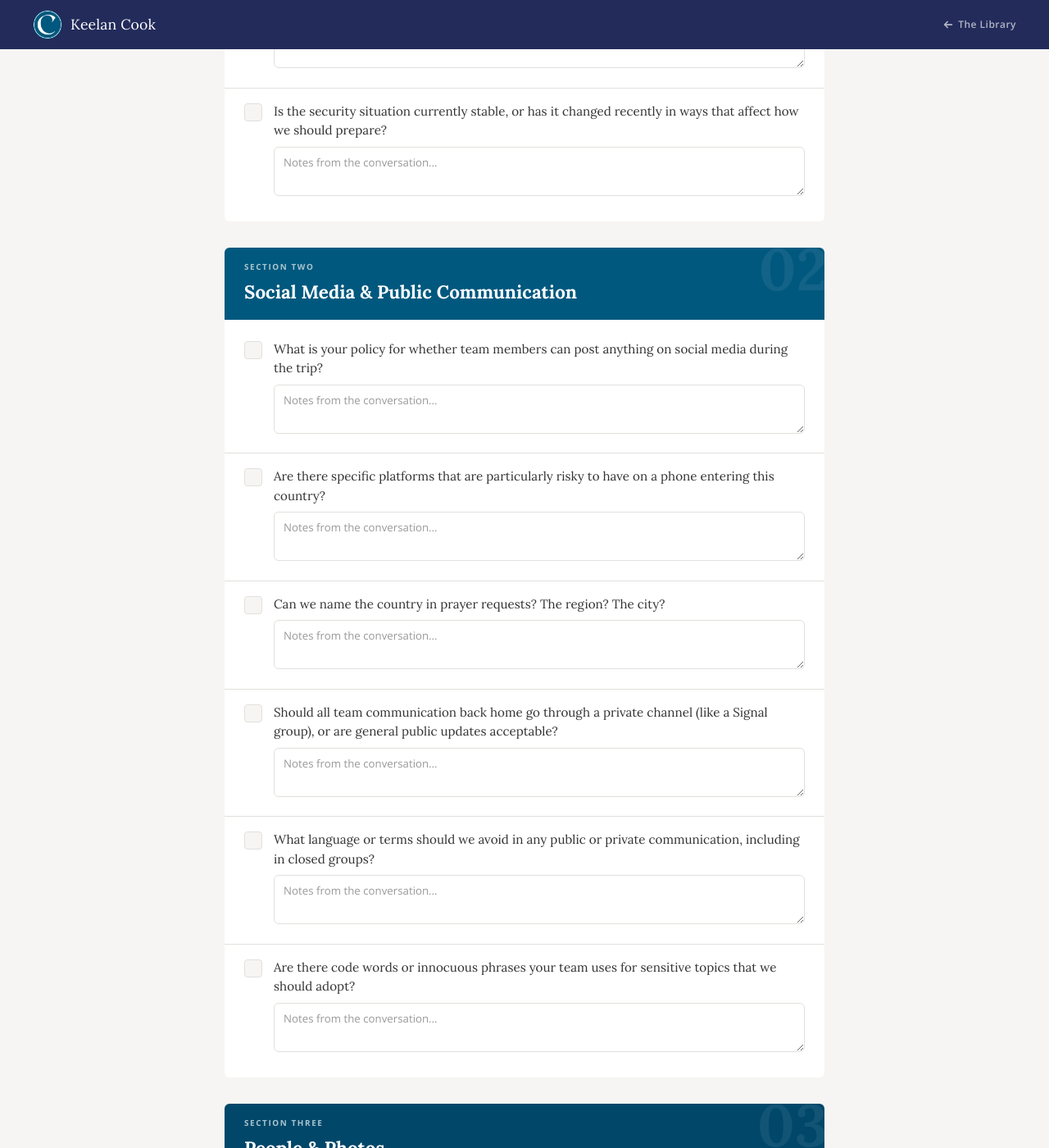
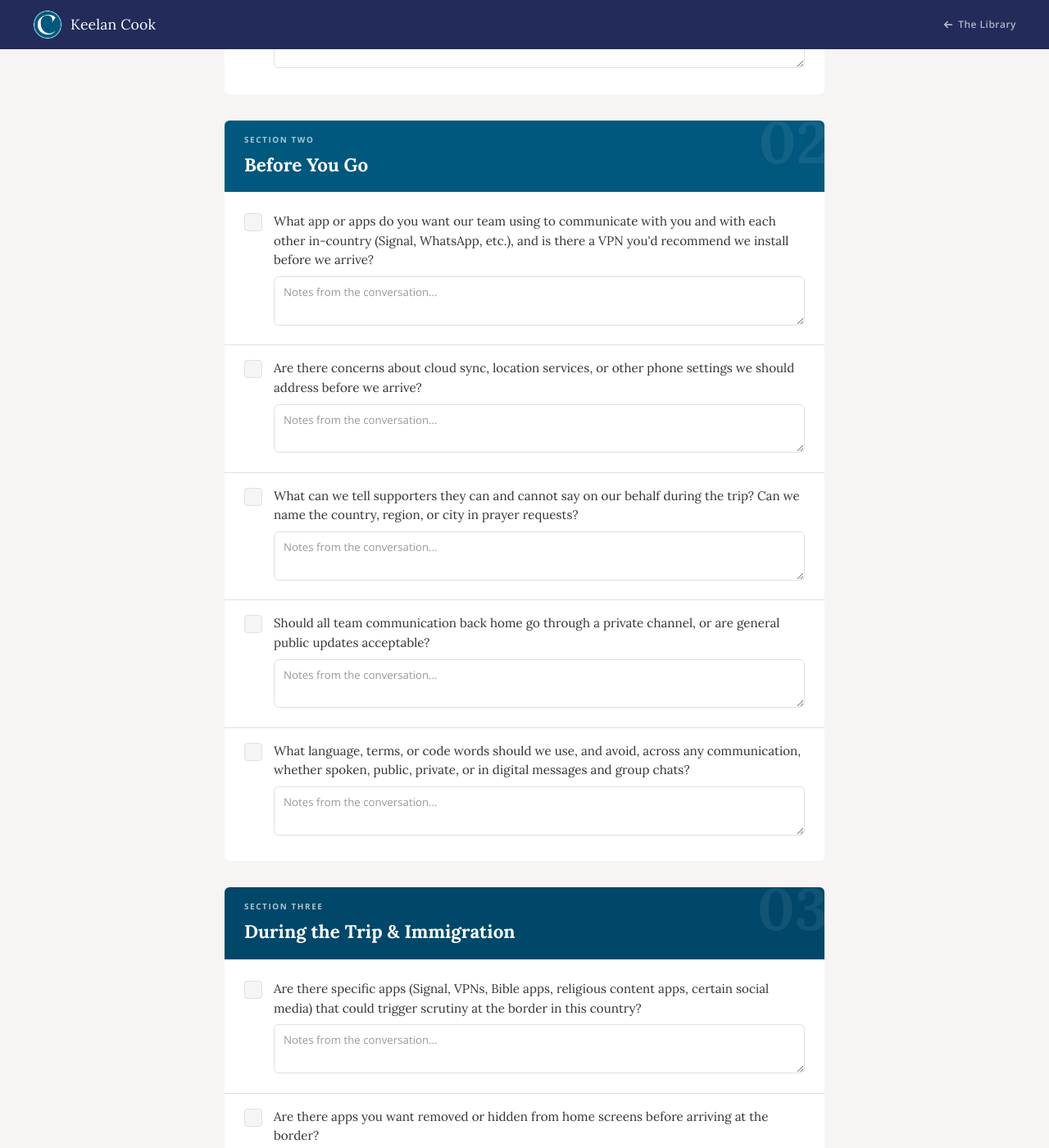
Before and after one commit to keelancook/keelancook.github.io, a Jekyll site: the page built from library/trip-security-checklist.html, in a window 1280 px wide and 1400 px high, scrolled down 1387 px. Shown: the whole window at 82% size. Built offline with Jekyll 4.4.1, drawn with Linux system fonts in a browser that asks for light colours; some of the changed text lies outside the part shown.

Commit message:
Streamlined questions on Trip Checklist

```diff
--- a/library/trip-security-checklist.html
+++ b/library/trip-security-checklist.html
@@ -333,12 +333,12 @@
       </div>
     </div>
 
-    <!-- ══════════════════════ THREAT CONTEXT ══════════════════════ -->
+    <!-- ══════════════════════ SECURITY CONTEXT ══════════════════════ -->
     <div class="checklist-section">
       <div class="section-header">
         <div class="section-header-ghost">01</div>
         <div class="section-header-eyebrow">Section One</div>
-        <div class="section-header-name">Threat Context</div>
+        <div class="section-header-name">Security Context</div>
       </div>
       <div class="checklist-body">
         <div class="check-item">
@@ -365,13 +365,6 @@
         <div class="check-item">
           <div class="check-box-wrap"><input type="checkbox" id="q4"><label class="check-box-visual" for="q4"></label></div>
           <div class="check-content">
-            <p class="check-question">Are there specific apps, Signal, VPNs, Bible apps, religious content apps, that trigger scrutiny at the border in this country?</p>
-            <textarea class="check-note" placeholder="Notes from the conversation..."></textarea>
-          </div>
-        </div>
-        <div class="check-item">
-          <div class="check-box-wrap"><input type="checkbox" id="q5"><label class="check-box-visual" for="q5"></label></div>
-          <div class="check-content">
             <p class="check-question">Is the security situation currently stable, or has it changed recently in ways that affect how we should prepare?</p>
             <textarea class="check-note" placeholder="Notes from the conversation..."></textarea>
           </div>
@@ -379,189 +372,143 @@
       </div>
     </div>
 
-    <!-- ══════════════════ SOCIAL MEDIA & COMMUNICATION ══════════════════ -->
+    <!-- ══════════════════════ BEFORE YOU GO ══════════════════════ -->
     <div class="checklist-section">
       <div class="section-header teal-bg">
         <div class="section-header-ghost">02</div>
         <div class="section-header-eyebrow">Section Two</div>
-        <div class="section-header-name">Social Media &amp; Public Communication</div>
+        <div class="section-header-name">Before You Go</div>
       </div>
       <div class="checklist-body">
         <div class="check-item">
+          <div class="check-box-wrap"><input type="checkbox" id="q5"><label class="check-box-visual" for="q5"></label></div>
+          <div class="check-content">
+            <p class="check-question">What app or apps do you want our team using to communicate with you and with each other in-country (Signal, WhatsApp, etc.), and is there a VPN you'd recommend we install before we arrive?</p>
+            <textarea class="check-note" placeholder="Notes from the conversation..."></textarea>
+          </div>
+        </div>
+        <div class="check-item">
           <div class="check-box-wrap"><input type="checkbox" id="q6"><label class="check-box-visual" for="q6"></label></div>
+          <div class="check-content">
+            <p class="check-question">Are there concerns about cloud sync, location services, or other phone settings we should address before we arrive?</p>
+            <textarea class="check-note" placeholder="Notes from the conversation..."></textarea>
+          </div>
+        </div>
+        <div class="check-item">
+          <div class="check-box-wrap"><input type="checkbox" id="q7"><label class="check-box-visual" for="q7"></label></div>
+          <div class="check-content">
+            <p class="check-question">What can we tell supporters they can and cannot say on our behalf during the trip? Can we name the country, region, or city in prayer requests?</p>
+            <textarea class="check-note" placeholder="Notes from the conversation..."></textarea>
+          </div>
+        </div>
+        <div class="check-item">
+          <div class="check-box-wrap"><input type="checkbox" id="q8"><label class="check-box-visual" for="q8"></label></div>
+          <div class="check-content">
+            <p class="check-question">Should all team communication back home go through a private channel, or are general public updates acceptable?</p>
+            <textarea class="check-note" placeholder="Notes from the conversation..."></textarea>
+          </div>
+        </div>
+        <div class="check-item">
+          <div class="check-box-wrap"><input type="checkbox" id="q9"><label class="check-box-visual" for="q9"></label></div>
+          <div class="check-content">
+            <p class="check-question">What language, terms, or code words should we use, and avoid, across any communication, whether spoken, public, private, or in digital messages and group chats?</p>
+            <textarea class="check-note" placeholder="Notes from the conversation..."></textarea>
+          </div>
+        </div>
+      </div>
+    </div>
+
+    <!-- ══════════════════════ DURING THE TRIP & IMMIGRATION ══════════════════════ -->
+    <div class="checklist-section">
+      <div class="section-header mid-bg">
+        <div class="section-header-ghost">03</div>
+        <div class="section-header-eyebrow">Section Three</div>
+        <div class="section-header-name">During the Trip &amp; Immigration</div>
+      </div>
+      <div class="checklist-body">
+        <div class="check-item">
+          <div class="check-box-wrap"><input type="checkbox" id="q10"><label class="check-box-visual" for="q10"></label></div>
+          <div class="check-content">
+            <p class="check-question">Are there specific apps (Signal, VPNs, Bible apps, religious content apps, certain social media) that could trigger scrutiny at the border in this country?</p>
+            <textarea class="check-note" placeholder="Notes from the conversation..."></textarea>
+          </div>
+        </div>
+        <div class="check-item">
+          <div class="check-box-wrap"><input type="checkbox" id="q11"><label class="check-box-visual" for="q11"></label></div>
+          <div class="check-content">
+            <p class="check-question">Are there apps you want removed or hidden from home screens before arriving at the border?</p>
+            <textarea class="check-note" placeholder="Notes from the conversation..."></textarea>
+          </div>
+        </div>
+        <div class="check-item">
+          <div class="check-box-wrap"><input type="checkbox" id="q12"><label class="check-box-visual" for="q12"></label></div>
           <div class="check-content">
             <p class="check-question">What is your policy for whether team members can post anything on social media during the trip?</p>
             <textarea class="check-note" placeholder="Notes from the conversation..."></textarea>
           </div>
         </div>
         <div class="check-item">
-          <div class="check-box-wrap"><input type="checkbox" id="q7"><label class="check-box-visual" for="q7"></label></div>
+          <div class="check-box-wrap"><input type="checkbox" id="q13"><label class="check-box-visual" for="q13"></label></div>
           <div class="check-content">
-            <p class="check-question">Are there specific platforms that are particularly risky to have on a phone entering this country?</p>
+            <p class="check-question">Can team members photograph local believers? Under what conditions, and with what level of consent required?</p>
             <textarea class="check-note" placeholder="Notes from the conversation..."></textarea>
           </div>
         </div>
         <div class="check-item">
-          <div class="check-box-wrap"><input type="checkbox" id="q8"><label class="check-box-visual" for="q8"></label></div>
+          <div class="check-box-wrap"><input type="checkbox" id="q14"><label class="check-box-visual" for="q14"></label></div>
           <div class="check-content">
-            <p class="check-question">Can we name the country in prayer requests? The region? The city?</p>
+            <p class="check-question">Can team members photograph you or other field workers? What is your preference?</p>
             <textarea class="check-note" placeholder="Notes from the conversation..."></textarea>
           </div>
         </div>
         <div class="check-item">
-          <div class="check-box-wrap"><input type="checkbox" id="q9"><label class="check-box-visual" for="q9"></label></div>
+          <div class="check-box-wrap"><input type="checkbox" id="q15"><label class="check-box-visual" for="q15"></label></div>
           <div class="check-content">
-            <p class="check-question">Should all team communication back home go through a private channel (like a Signal group), or are general public updates acceptable?</p>
+            <p class="check-question">Are there specific locations, buildings, neighborhoods, or gathering places that should never be photographed?</p>
             <textarea class="check-note" placeholder="Notes from the conversation..."></textarea>
           </div>
         </div>
         <div class="check-item">
-          <div class="check-box-wrap"><input type="checkbox" id="q10"><label class="check-box-visual" for="q10"></label></div>
+          <div class="check-box-wrap"><input type="checkbox" id="q16"><label class="check-box-visual" for="q16"></label></div>
           <div class="check-content">
-            <p class="check-question">What language or terms should we avoid in any public or private communication, including in closed groups?</p>
-            <textarea class="check-note" placeholder="Notes from the conversation..."></textarea>
-          </div>
-        </div>
-        <div class="check-item">
-          <div class="check-box-wrap"><input type="checkbox" id="q11"><label class="check-box-visual" for="q11"></label></div>
-          <div class="check-content">
-            <p class="check-question">Are there code words or innocuous phrases your team uses for sensitive topics that we should adopt?</p>
+            <p class="check-question">How do you want us to handle prayer and trip updates to supporters while we're in-country? Is a private Signal group appropriate, or do you prefer no real-time communication?</p>
             <textarea class="check-note" placeholder="Notes from the conversation..."></textarea>
           </div>
         </div>
       </div>
     </div>
 
-    <!-- ══════════════════════ PEOPLE & PHOTOS ══════════════════════ -->
+    <!-- ══════════════════════ AFTER YOU RETURN ══════════════════════ -->
     <div class="checklist-section">
-      <div class="section-header mid-bg">
-        <div class="section-header-ghost">03</div>
-        <div class="section-header-eyebrow">Section Three</div>
-        <div class="section-header-name">People &amp; Photos</div>
+      <div class="section-header deep-bg">
+        <div class="section-header-ghost">04</div>
+        <div class="section-header-eyebrow">Section Four</div>
+        <div class="section-header-name">After You Return</div>
       </div>
       <div class="checklist-body">
         <div class="check-item">
-          <div class="check-box-wrap"><input type="checkbox" id="q12"><label class="check-box-visual" for="q12"></label></div>
-          <div class="check-content">
-            <p class="check-question">Can team members photograph local believers? Under what conditions, and with what level of consent required?</p>
-            <textarea class="check-note" placeholder="Notes from the conversation..."></textarea>
-          </div>
-        </div>
-        <div class="check-item">
-          <div class="check-box-wrap"><input type="checkbox" id="q13"><label class="check-box-visual" for="q13"></label></div>
-          <div class="check-content">
-            <p class="check-question">Can team members photograph you or other field workers? What is your preference?</p>
-            <textarea class="check-note" placeholder="Notes from the conversation..."></textarea>
-          </div>
-        </div>
-        <div class="check-item">
-          <div class="check-box-wrap"><input type="checkbox" id="q14"><label class="check-box-visual" for="q14"></label></div>
-          <div class="check-content">
-            <p class="check-question">Are there specific locations, buildings, neighborhoods, gathering places, that should never be photographed?</p>
-            <textarea class="check-note" placeholder="Notes from the conversation..."></textarea>
-          </div>
-        </div>
-        <div class="check-item">
-          <div class="check-box-wrap"><input type="checkbox" id="q15"><label class="check-box-visual" for="q15"></label></div>
+          <div class="check-box-wrap"><input type="checkbox" id="q17"><label class="check-box-visual" for="q17"></label></div>
           <div class="check-content">
             <p class="check-question">What is your protocol for photos after the team returns home? Is there a clearance process before anything is shared publicly?</p>
             <textarea class="check-note" placeholder="Notes from the conversation..."></textarea>
           </div>
         </div>
         <div class="check-item">
-          <div class="check-box-wrap"><input type="checkbox" id="q16"><label class="check-box-visual" for="q16"></label></div>
+          <div class="check-box-wrap"><input type="checkbox" id="q18"><label class="check-box-visual" for="q18"></label></div>
           <div class="check-content">
             <p class="check-question">Is there a waiting period after the trip before any photos or stories can be shared publicly?</p>
-            <textarea class="check-note" placeholder="Notes from the conversation..."></textarea>
-          </div>
-        </div>
-      </div>
-    </div>
-
-    <!-- ══════════════════════ DEVICES & APPS ══════════════════════ -->
-    <div class="checklist-section">
-      <div class="section-header">
-        <div class="section-header-ghost">04</div>
-        <div class="section-header-eyebrow">Section Four</div>
-        <div class="section-header-name">Devices &amp; Apps</div>
-      </div>
-      <div class="checklist-body">
-        <div class="check-item">
-          <div class="check-box-wrap"><input type="checkbox" id="q17"><label class="check-box-visual" for="q17"></label></div>
-          <div class="check-content">
-            <p class="check-question">Are there apps you want every team member to have installed before arrival (Signal, VPN, etc.)?</p>
-            <textarea class="check-note" placeholder="Notes from the conversation..."></textarea>
-          </div>
-        </div>
-        <div class="check-item">
-          <div class="check-box-wrap"><input type="checkbox" id="q18"><label class="check-box-visual" for="q18"></label></div>
-          <div class="check-content">
-            <p class="check-question">Are there apps you want removed or hidden from home screens before arriving at the border?</p>
             <textarea class="check-note" placeholder="Notes from the conversation..."></textarea>
           </div>
         </div>
         <div class="check-item">
           <div class="check-box-wrap"><input type="checkbox" id="q19"><label class="check-box-visual" for="q19"></label></div>
           <div class="check-content">
-            <p class="check-question">What communication app will you use to contact our team in-country? Signal? WhatsApp? Something else?</p>
+            <p class="check-question">How should we handle the church presentation and post-trip sharing? Would you want to review before we present publicly?</p>
             <textarea class="check-note" placeholder="Notes from the conversation..."></textarea>
           </div>
         </div>
         <div class="check-item">
           <div class="check-box-wrap"><input type="checkbox" id="q20"><label class="check-box-visual" for="q20"></label></div>
-          <div class="check-content">
-            <p class="check-question">Do you recommend a VPN for this context, and if so, do you have a preferred provider?</p>
-            <textarea class="check-note" placeholder="Notes from the conversation..."></textarea>
-          </div>
-        </div>
-        <div class="check-item">
-          <div class="check-box-wrap"><input type="checkbox" id="q21"><label class="check-box-visual" for="q21"></label></div>
-          <div class="check-content">
-            <p class="check-question">Are there concerns about cloud sync, location services, or specific phone settings we should address before we arrive?</p>
-            <textarea class="check-note" placeholder="Notes from the conversation..."></textarea>
-          </div>
-        </div>
-      </div>
-    </div>
-
-    <!-- ══════════════════════ COMMUNICATION BACK HOME ══════════════════════ -->
-    <div class="checklist-section">
-      <div class="section-header deep-bg">
-        <div class="section-header-ghost">05</div>
-        <div class="section-header-eyebrow">Section Five</div>
-        <div class="section-header-name">Communication Back Home</div>
-      </div>
-      <div class="checklist-body">
-        <div class="check-item">
-          <div class="check-box-wrap"><input type="checkbox" id="q22"><label class="check-box-visual" for="q22"></label></div>
-          <div class="check-content">
-            <p class="check-question">How do you want us to handle prayer updates to supporters while the team is in-country?</p>
-            <textarea class="check-note" placeholder="Notes from the conversation..."></textarea>
-          </div>
-        </div>
-        <div class="check-item">
-          <div class="check-box-wrap"><input type="checkbox" id="q23"><label class="check-box-visual" for="q23"></label></div>
-          <div class="check-content">
-            <p class="check-question">Can we use a private Signal group for supporter updates?</p>
-            <textarea class="check-note" placeholder="Notes from the conversation..."></textarea>
-          </div>
-        </div>
-        <div class="check-item">
-          <div class="check-box-wrap"><input type="checkbox" id="q24"><label class="check-box-visual" for="q24"></label></div>
-          <div class="check-content">
-            <p class="check-question">What should we tell supporters they can and cannot post on our behalf while we are in-country?</p>
-            <textarea class="check-note" placeholder="Notes from the conversation..."></textarea>
-          </div>
-        </div>
-        <div class="check-item">
-          <div class="check-box-wrap"><input type="checkbox" id="q25"><label class="check-box-visual" for="q25"></label></div>
-          <div class="check-content">
-            <p class="check-question">How should we handle the church presentation and post-trip sharing? Would you want to review before we present publicly?</p>
-            <textarea class="check-note" placeholder="Notes from the conversation..."></textarea>
-          </div>
-        </div>
-        <div class="check-item">
-          <div class="check-box-wrap"><input type="checkbox" id="q26"><label class="check-box-visual" for="q26"></label></div>
           <div class="check-content">
             <p class="check-question">Is there anything from this trip that should remain permanently private, even after we return home?</p>
             <textarea class="check-note" placeholder="Notes from the conversation..."></textarea>
```
